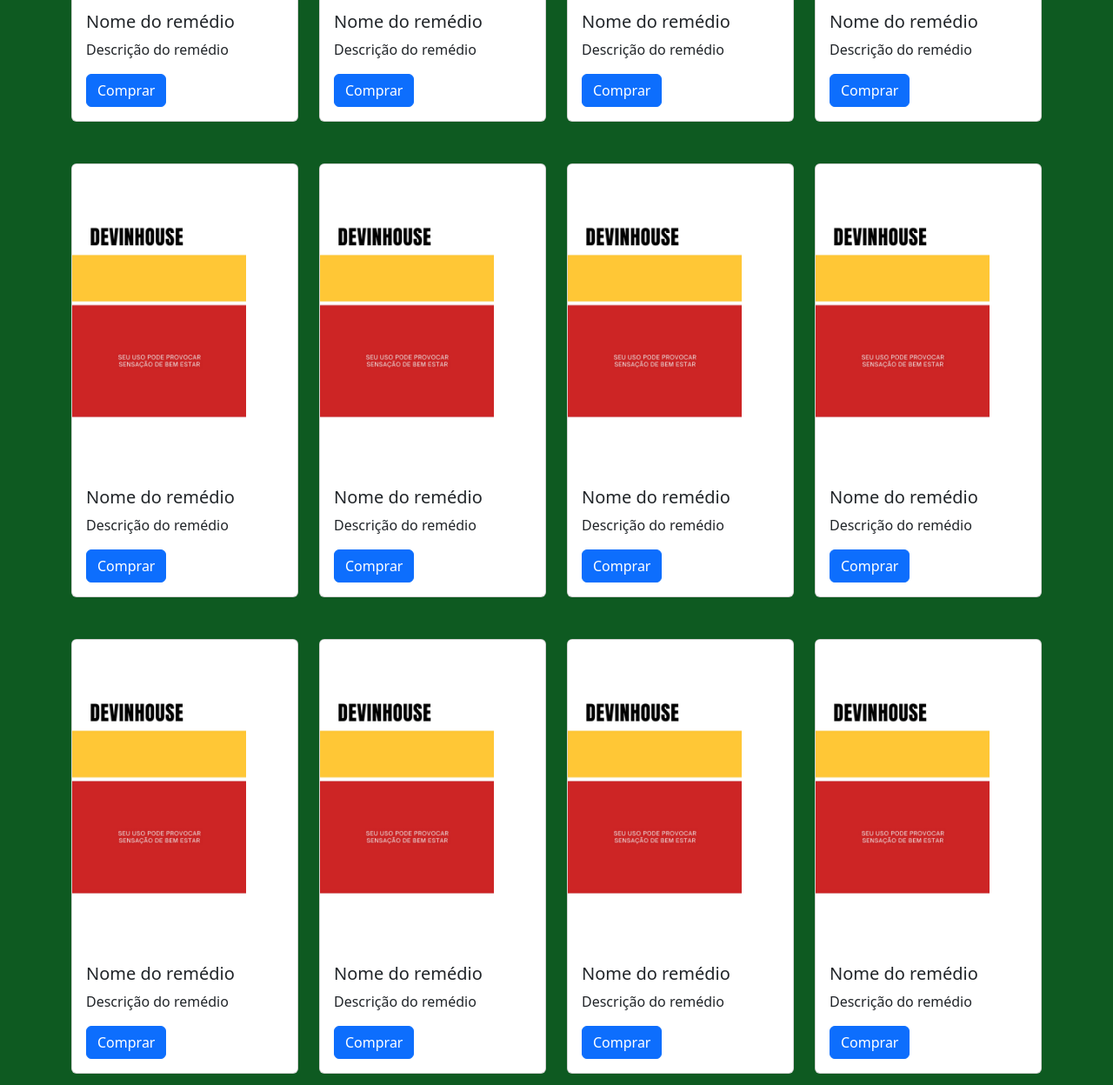
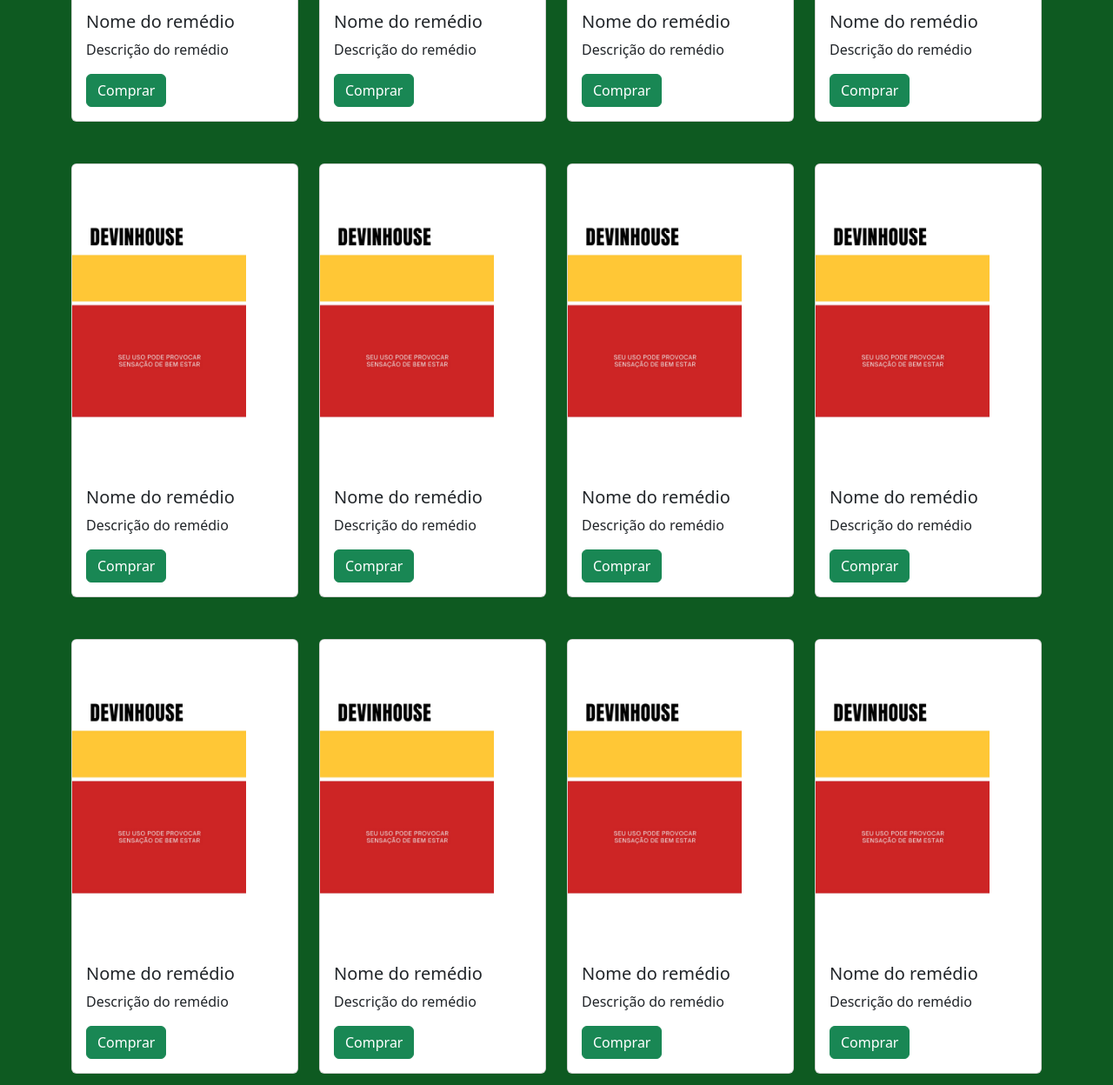
Before and after one commit to Dedecow/farmacia-com-bootstrap, a plain HTML site: page index.html in a window 1280 px wide. Shown: the part 552-1800 px from the top of the page at 87% size. Drawn offline with nearby package versions, Linux system fonts and the light colour scheme.

Commit message:
troquei-cor-botoes

```diff
--- a/index.html
+++ b/index.html
@@ -72,7 +72,7 @@
                         <div class="card-body">
                             <h5 class="card-title">Nome do remédio</h5>
                             <p class="card-text">Descrição do remédio</p>
-                            <a href="#" class="btn btn-primary">Comprar</a>
+                            <a href="#" class="btn btn-primary btn-success">Comprar</a>
                         </div>
                     </div>
                 </div>
@@ -82,7 +82,7 @@
                         <div class="card-body">
                             <h5 class="card-title">Nome do remédio</h5>
                             <p class="card-text">Descrição do remédio</p>
-                            <a href="#" class="btn btn-primary">Comprar</a>
+                            <a href="#" class="btn btn-primary btn-success">Comprar</a>
                         </div>
                     </div>
                 </div>
@@ -92,7 +92,7 @@
                         <div class="card-body">
                             <h5 class="card-title">Nome do remédio</h5>
                             <p class="card-text">Descrição do remédio</p>
-                            <a href="#" class="btn btn-primary">Comprar</a>
+                            <a href="#" class="btn btn-primary btn-success">Comprar</a>
                         </div>
                     </div>
                 </div>
@@ -102,7 +102,7 @@
                         <div class="card-body">
                             <h5 class="card-title">Nome do remédio</h5>
                             <p class="card-text">Descrição do remédio</p>
-                            <a href="#" class="btn btn-primary">Comprar</a>
+                            <a href="#" class="btn btn-primary btn-success">Comprar</a>
                         </div>
                     </div>
                 </div>
@@ -116,7 +116,7 @@
                         <div class="card-body">
                             <h5 class="card-title">Nome do remédio</h5>
                             <p class="card-text">Descrição do remédio</p>
-                            <a href="#" class="btn btn-primary">Comprar</a>
+                            <a href="#" class="btn btn-primary btn-success">Comprar</a>
                         </div>
                     </div>
                 </div>
@@ -126,7 +126,7 @@
                         <div class="card-body">
                             <h5 class="card-title">Nome do remédio</h5>
                             <p class="card-text">Descrição do remédio</p>
-                            <a href="#" class="btn btn-primary">Comprar</a>
+                            <a href="#" class="btn btn-primary btn-success">Comprar</a>
                         </div>
                     </div>
                 </div>
@@ -136,7 +136,7 @@
                         <div class="card-body">
                             <h5 class="card-title">Nome do remédio</h5>
                             <p class="card-text">Descrição do remédio</p>
-                            <a href="#" class="btn btn-primary">Comprar</a>
+                            <a href="#" class="btn btn-primary btn-success">Comprar</a>
                         </div>
                     </div>
                 </div>
@@ -146,7 +146,7 @@
                         <div class="card-body">
                             <h5 class="card-title">Nome do remédio</h5>
                             <p class="card-text">Descrição do remédio</p>
-                            <a href="#" class="btn btn-primary">Comprar</a>
+                            <a href="#" class="btn btn-primary btn-success">Comprar</a>
                         </div>
                     </div>
                 </div>
@@ -160,7 +160,7 @@
                         <div class="card-body">
                             <h5 class="card-title">Nome do remédio</h5>
                             <p class="card-text">Descrição do remédio</p>
-                            <a href="#" class="btn btn-primary">Comprar</a>
+                            <a href="#" class="btn btn-primary btn-success">Comprar</a>
                         </div>
                     </div>
                 </div>
@@ -170,7 +170,7 @@
                         <div class="card-body">
                             <h5 class="card-title">Nome do remédio</h5>
                             <p class="card-text">Descrição do remédio</p>
-                            <a href="#" class="btn btn-primary">Comprar</a>
+                            <a href="#" class="btn btn-primary btn-success">Comprar</a>
                         </div>
                     </div>
                 </div>
@@ -180,7 +180,7 @@
                         <div class="card-body">
                             <h5 class="card-title">Nome do remédio</h5>
                             <p class="card-text">Descrição do remédio</p>
-                            <a href="#" class="btn btn-primary">Comprar</a>
+                            <a href="#" class="btn btn-primary btn-success">Comprar</a>
                         </div>
                     </div>
                 </div>
@@ -190,7 +190,7 @@
                         <div class="card-body">
                             <h5 class="card-title">Nome do remédio</h5>
                             <p class="card-text">Descrição do remédio</p>
-                            <a href="#" class="btn btn-primary">Comprar</a>
+                            <a href="#" class="btn btn-primary btn-success">Comprar</a>
                         </div>
                     </div>
                 </div>
```
Also changed, not shown: contato.html (+1 -1 lines).
